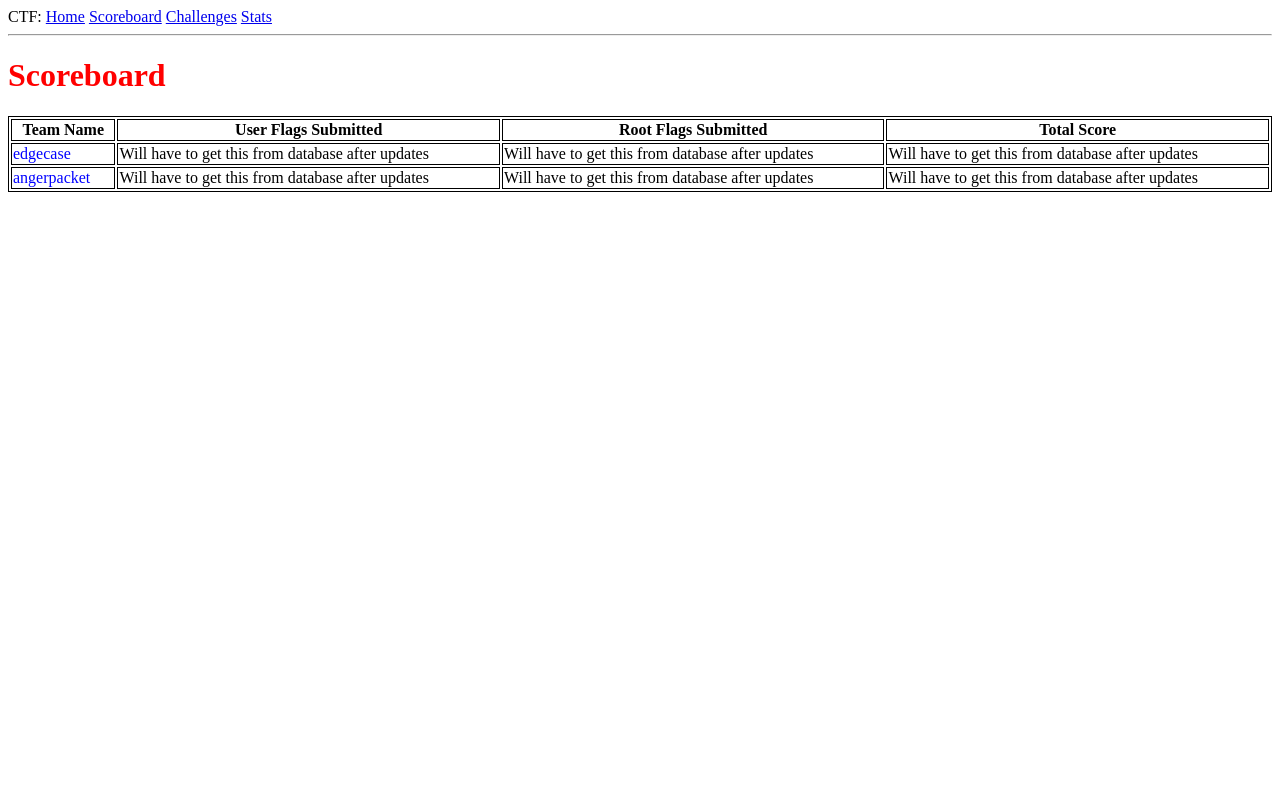
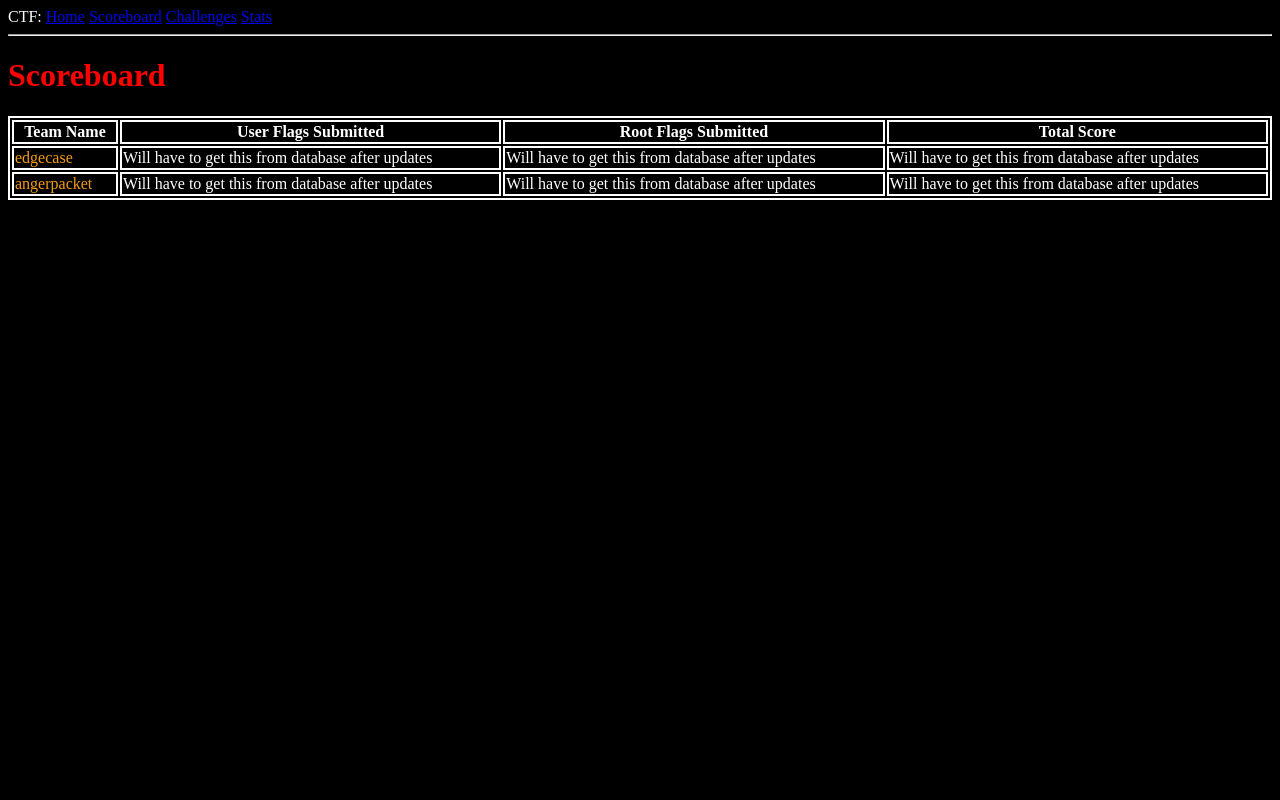
Before and after one commit to rwils83/my_ctf_scoring_thing, a Flask app: page /scoreboard in a window 1280 px wide. Run offline with Flask 2, Linux system fonts and the light colour scheme.

Commit message:
Changing some color stuff

```diff
--- a/app/static/css/main.css
+++ b/app/static/css/main.css
@@ -1,10 +1,19 @@
+body {
+  background-color:black;
+  color:white;
+
+}
+
 table, th, td{
-  border: 1px solid black;
+  border: 2px solid white;
+  margin:auto;
+
 }
 
 h1 {
   color:red;
+
 }
 #teamName{
-  color:blue;
+  color:#f39c12;
 }
--- a/app/templates/scoreboard.html
+++ b/app/templates/scoreboard.html
@@ -1,6 +1,9 @@
 <html>
+  <head>
 {% extends "base.html" %}
 {% block content %}
+<link rel="stylesheet" href="../static/css/main.css">
+  </head>
   <body>
       <div id="scoreboard" class="scoreboard">
         <h1>Scoreboard</h1>
```
